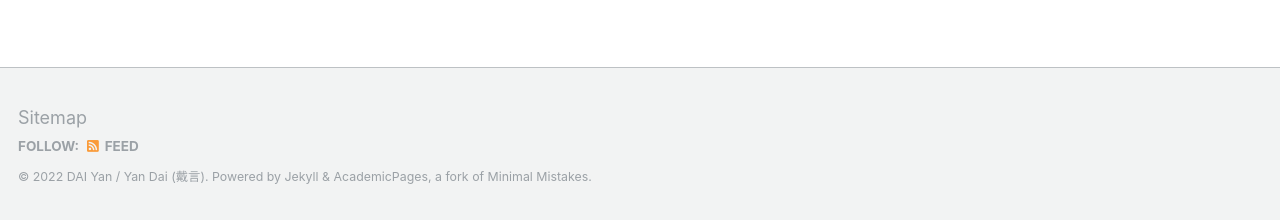
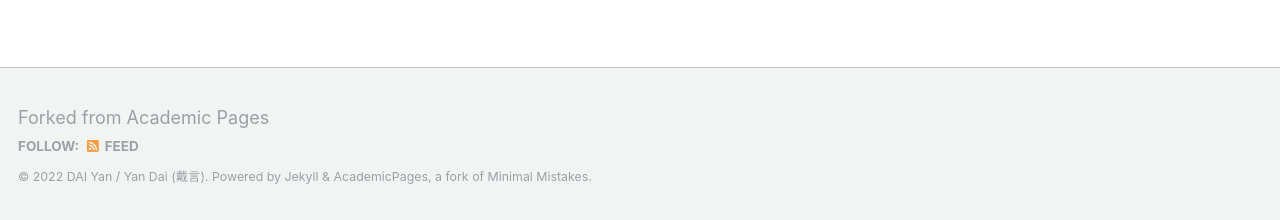
Before and after one commit to yandaichn/yandaichn.github.io, a Jekyll site: the page built from _pages/about.md, in a window 1280 px wide. Shown: the part 677-897 px from the top of the page. Built offline with Jekyll 4.4.1, drawn with Linux system fonts in a browser that asks for light colours; some web fonts are replaced.

Commit message:
Update custom.html

```diff
--- a/_includes/footer/custom.html
+++ b/_includes/footer/custom.html
@@ -1,3 +1,3 @@
 <!-- start custom footer snippets -->
-<a href="/sitemap/">Sitemap</a>
+Forked from <a href="https://github.com/academicpages/academicpages.github.io">Academic Pages</a>
 <!-- end custom footer snippets -->
```
